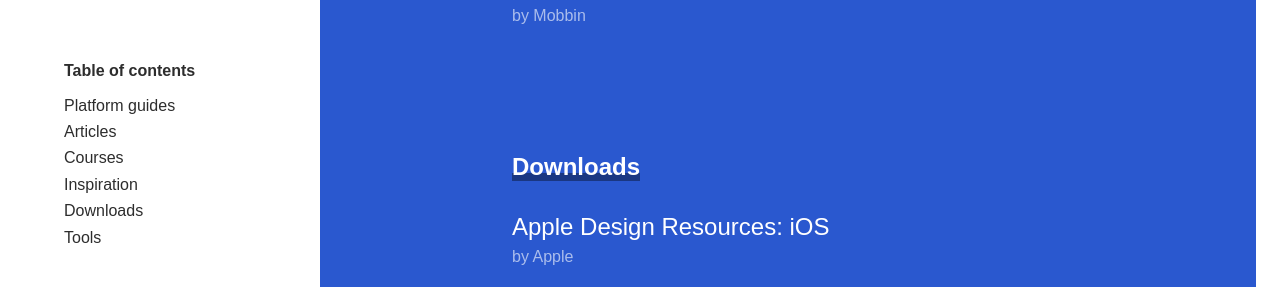
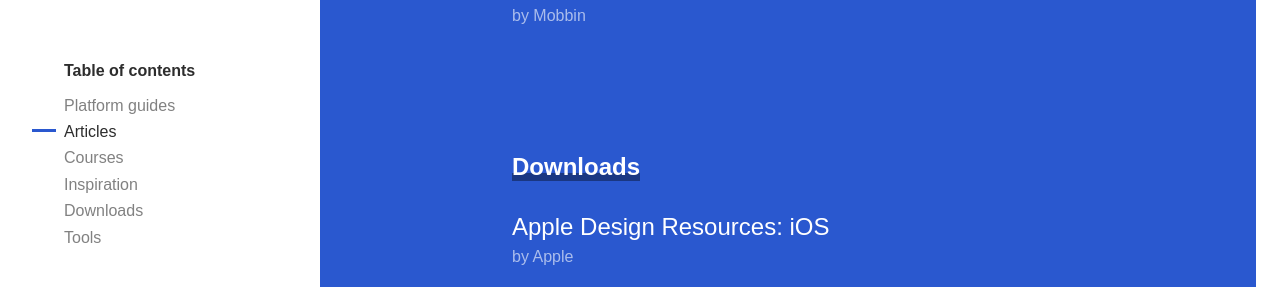
Before and after one commit to jonrundle/learn-mobile-design, a Jekyll site: the page built from index.md, in a window 1280 px wide and 1400 px high, scrolled down 432 px. Shown: the part 1089-1397 px from the top of the window. Built offline with Jekyll 4.4.1, drawn with Linux system fonts in a browser that asks for light colours; nearby versions of some CDN libraries; some web fonts are replaced.

```diff
--- a/_includes/header.html
+++ b/_includes/header.html
@@ -4,7 +4,7 @@
   {%- assign page_paths = site.header_pages | default: default_paths -%}
   <a class="dk-grey link b f4" rel="author" href="{{ "/" | relative_url }}">{{ site.title | escape }}</a>
 
-  <h1 class="ma0 mt5 pt4 f1 normal no-wrap" style="margin-right: -70%;">
+  <h1 class="ma0 mt5 pt4 f1 normal no-wrap js-heading" style="margin-right: -70%;">
     <span class="bg-white dib pr4 pv2">A curated list of</span>
     <span class="bg-white dib pr4 pv2">mobile design</span>
     <span class="bg-white dib pr4 pv2">resources</span>
@@ -14,7 +14,7 @@
     <h4 class="f5 ma0">Table of contents</h4>
     <ul class="list pa0 ma0 mt3">
       {% for link in site.data.links %}
-      <li class="mt2"><a class="link dk-grey dim" href="#{{ link.nav }}">{{ link.category }}</a>
+      <li class="mt2"><a class="link dk-grey-60 js-nav-link" href="#{{ link.nav }}">{{ link.category }}</a>
       {% endfor %}
     </ul>
   </div>
--- a/_layouts/home.html
+++ b/_layouts/home.html
@@ -5,9 +5,9 @@ layout: default
 <div class="w-75 ph5 pt5 pb6 white fr">
   <a class="fixed top-0 right-0 white link mt5 mr5 pa1 dim f5" href="#">Submit</a>
 
-  <div class="pl6">
+  <div class="pl6 js-links-wrapper">
     {% for link in site.data.links %}
-    <h3 id="{{ link.nav }}" class="b f3 bg-border relative dib ma0 pt6">{{ link.category }}</h3>
+    <h3 id="{{ link.nav }}" class="b f3 bg-border relative dib ma0 pt6 js-category">{{ link.category }}</h3>
     <ul class="list ma0 pa0 mt4">
       {% for details in link.items %}
       <li class="mt4">
--- a/assets/css/main.css
+++ b/assets/css/main.css
@@ -15,6 +15,10 @@ html {
   color: #2D2D2D;
 }
 
+.dk-grey-60 {
+  color: rgba(45, 45, 45, 0.6);
+}
+
 .blue {
   color: #2A58CF;
 }
@@ -27,6 +31,10 @@ html {
   font-size: .65rem;
 }
 
+.mw6 {
+  max-width: 24rem;
+}
+
 .bg-border:before {
   position: absolute;
   bottom: 0;
@@ -37,3 +45,18 @@ html {
   z-index: -1;
   background: #1A3782;
 }
+
+.js-current,
+.js-nav-link:hover {
+  color: #2D2D2D;
+}
+
+.js-current:before {
+  position: absolute;
+  left: -2rem;
+  content: '';
+  background: #2A58CF;
+  width: 1.5rem;
+  height: 3px;
+  margin-top: 6px;
+}
--- a/assets/scripts/main.js
+++ b/assets/scripts/main.js
@@ -0,0 +1,22 @@
+function setCurrentNav() {
+  var scrollVal = $(document).scrollTop();
+  $(".js-category").each(function() {
+    var offset = ($(this).position().top) - 100;
+    var id = $(this).attr("id");
+    if(scrollVal >= offset) {
+      $('.js-nav-link').removeClass('js-current');
+      $("a[href='#" + id + "']").addClass('js-current');
+    }
+  });
+}
+
+$(".js-nav-link").click(function(e) {
+    e.preventDefault();
+    var aid = $(this).attr("href");
+    $('html,body').animate({scrollTop: $(aid).offset().top},'slow');
+    setCurrentNav();
+});
+
+$(document).scroll(function() {
+  setCurrentNav();
+})
```
